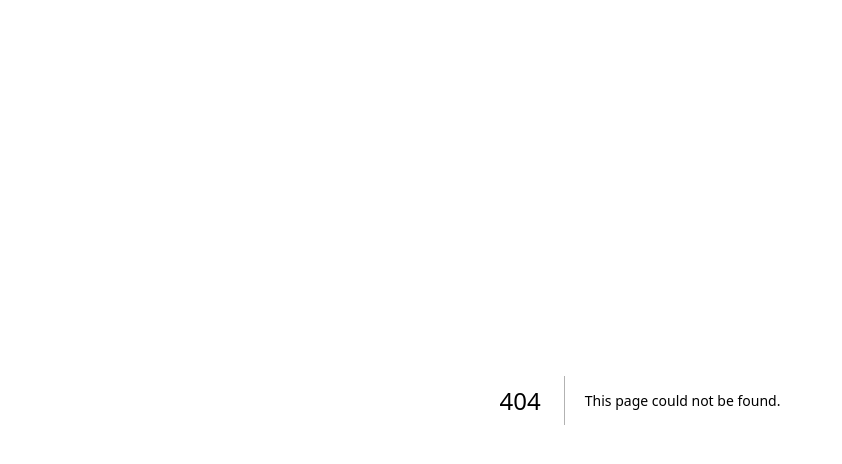
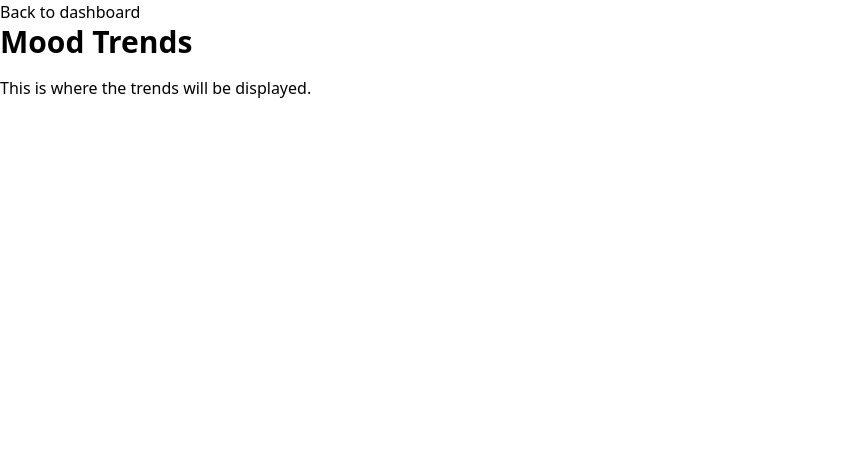
Before and after one commit to Ravi0529/mood-sync, a Next.js app: page /trends in a window 1280 px wide. Before the commit this address had no page. Shown: the top 464 px of the page, without its empty margins (0-842 px from the left). Built offline with nearby package versions, Linux system fonts and the light colour scheme.

Commit message:
monitering mood page init

```diff
--- /dev/null
+++ b/src/app/trends/page.tsx
@@ -0,0 +1,14 @@
+import Link from "next/link";
+
+export default function Trends() {
+  return (
+    <div>
+      <div>
+        <Link href="/dashboard">Back to dashboard</Link>
+      </div>
+      <h1 className="text-3xl font-bold">Mood Trends</h1>
+      <p className="mt-4">This is where the trends will be displayed.</p>
+      {/* Add your chart or graph component here */}
+    </div>
+  );
+}
--- a/src/components/Mood.tsx
+++ b/src/components/Mood.tsx
@@ -1,5 +1,6 @@
 "use client";
 import { useState, useEffect } from "react";
+import Link from "next/link";
 
 interface Mood {
   id: string;
@@ -102,6 +103,10 @@ export default function MoodForm({ userId }: { userId: string }) {
           </div>
         ))}
       </div>
+
+      <div>
+        <Link href="/trends" className="bg-amber-700 p-2 cursor-pointer">Moniter Your Mood</Link>
+      </div>
     </section>
   );
 }
```
